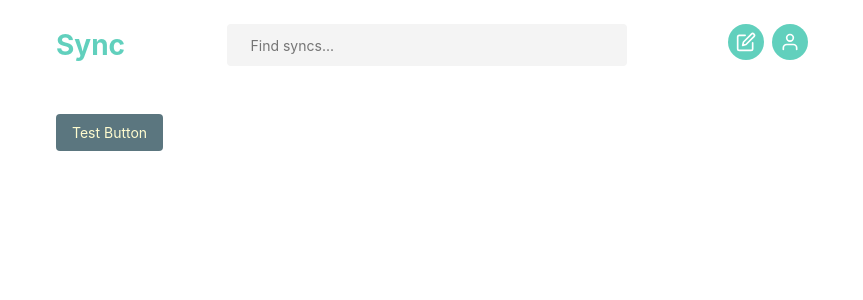
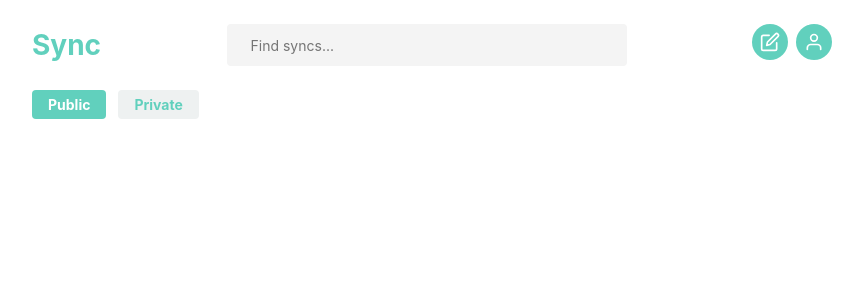
Before and after one commit to yingninggui/sync, a React (Create React App) app in the folder client/: page / in a window 1280 px wide. Shown: the top 300 px of the page, without its empty margins (208-1071 px from the left). Built offline with nearby package versions, Linux system fonts and the light colour scheme.

Commit message:
Add basic routes and pages

```diff
--- a/client/src/App.tsx
+++ b/client/src/App.tsx
@@ -1,34 +1,29 @@
 import React from 'react';
-import styled from 'styled-components';
 import { BrowserRouter as Router, Switch, Route } from 'react-router-dom';
 
-import { HOME_PAGE_ROUTE, PROFILE_PAGE_ROUTE, SYNC_PAGE_ROUTE } from './constants/Routes';
-import { PAGE_CONTENT_WIDTH } from './constants/Styles';
+import { HOME_PAGE_ROUTE, PROFILE_PAGE_ROUTE, SYNC_PAGE_ROUTE, LOGIN_PAGE_ROUTE } from './constants/Routes';
 
-import HomePage from './components/pages/HomePage';
 import Navbar from './components/navigation/Navbar';
 import Footer from './components/navigation/Footer';
+
+// TODO: Lazy load page components
+import HomePage from './components/pages/HomePage';
+import ProfilePage from './components/pages/ProfilePage';
+import SyncPage from './components/pages/SyncPage';
+import LoginPage from './components/pages/LoginPage';
 
 const App: React.FC = () => (
   <Router>
     <Navbar />
-    <PageWrapper>
-      <Switch>
-        <Route exact path={HOME_PAGE_ROUTE} component={() => <HomePage />} />
-        <Route path={PROFILE_PAGE_ROUTE} component={() => <div />} />
-        <Route path={SYNC_PAGE_ROUTE} component={() => <div />} />
-        <Route component={() => <div>Not Found</div>} />
-      </Switch>
-    </PageWrapper>
+    <Switch>
+      <Route exact path={HOME_PAGE_ROUTE} component={() => <HomePage />} />
+      <Route path={PROFILE_PAGE_ROUTE} component={() => <ProfilePage />} />
+      <Route path={SYNC_PAGE_ROUTE} component={() => <SyncPage />} />
+      <Route path={LOGIN_PAGE_ROUTE} component={() => <LoginPage />} />
+      <Route component={() => <div>Not Found</div>} />
+    </Switch>
     <Footer />
   </Router>
 );
 
 export default App;
-
-const PageWrapper = styled.div`
-  padding: 24px;
-  margin: auto;
-  max-width: ${PAGE_CONTENT_WIDTH}px;
-  width: 100%;
-`;
--- a/client/src/components/common/Button.tsx
+++ b/client/src/components/common/Button.tsx
@@ -4,18 +4,27 @@ import styled from 'styled-components';
 import { DarkHover, BorderRadius, Body } from '../../constants/Styles';
 
 interface ButtonProps {
-  margin?: string;
   textColor?: string;
   bgColor?: string;
+  fontWeight?: number;
+  margin?: string;
   onClick?: () => void;
 }
 
-const Button: React.FC<ButtonProps> = ({ margin, textColor, bgColor, onClick = () => {}, children }) => (
+const Button: React.FC<ButtonProps> = ({
+  textColor,
+  bgColor,
+  fontWeight = 400,
+  margin = '0',
+  onClick = () => {},
+  children,
+}) => (
   <StyledButton
     onClick={onClick}
     onMouseDown={(e: any) => e.preventDefault()}
     textColor={textColor}
     bgColor={bgColor}
+    fontWeight={fontWeight}
     margin={margin}
   >
     {children}
@@ -24,11 +33,12 @@ const Button: React.FC<ButtonProps> = ({ margin, textColor, bgColor, onClick = (
 
 export default Button;
 
-const StyledButton = styled.button<{ margin?: string; textColor?: string; bgColor?: string }>`
+const StyledButton = styled.button<{ margin?: string; textColor?: string; bgColor?: string; fontWeight?: number }>`
   ${BorderRadius}
   ${Body}
   ${DarkHover()}
-  padding: 8px 16px;
+  padding: 4px 16px;
+  font-weight: 700;
   border: none;
   outline: none;
   color: ${({ textColor, theme }) => textColor || theme.yellow};
--- a/client/src/components/navigation/Navbar.tsx
+++ b/client/src/components/navigation/Navbar.tsx
@@ -25,7 +25,7 @@ export default withRouter(Navbar);
 
 const StyledNavbar = styled.nav`
   ${PageContent}
-  padding: 24px;
+  padding: 24px 0;
   display: flex;
   justify-content: space-between;
 `;
--- a/client/src/components/pages/HomePage.tsx
+++ b/client/src/components/pages/HomePage.tsx
@@ -1,7 +1,37 @@
-import React from 'react';
+import React, { useState } from 'react';
+import styled, { withTheme } from 'styled-components';
 
 import Button from '../common/Button';
+import { PageContent } from '../../constants/Styles';
 
-const HomePage: React.FC = () => <Button>Test Button</Button>;
+const HomePage: React.FC<any> = ({ theme }) => {
+  const [publicFeed, setPublicFeed] = useState<boolean>(true);
 
-export default HomePage;
+  return (
+    <HomePageWrapper>
+      <Button
+        fontWeight={700}
+        textColor={publicFeed ? theme.white : theme.primary}
+        bgColor={publicFeed ? theme.primary : theme.light2}
+        onClick={() => setPublicFeed(true)}
+        margin="0 12px 0 0"
+      >
+        Public
+      </Button>
+      <Button
+        fontWeight={700}
+        textColor={publicFeed ? theme.primary : theme.white}
+        bgColor={publicFeed ? theme.light2 : theme.primary}
+        onClick={() => setPublicFeed(false)}
+      >
+        Private
+      </Button>
+    </HomePageWrapper>
+  );
+};
+
+export default withTheme(HomePage);
+
+const HomePageWrapper = styled.div`
+  ${PageContent}
+`;
--- /dev/null
+++ b/client/src/components/pages/LoginPage.tsx
@@ -0,0 +1,5 @@
+import React from 'react';
+
+const LoginPage: React.FC = () => <div>Login Page</div>;
+
+export default LoginPage;
--- /dev/null
+++ b/client/src/components/pages/ProfilePage.tsx
@@ -0,0 +1,12 @@
+import React from 'react';
+import styled from 'styled-components';
+
+import { PageContent } from '../../constants/Styles';
+
+const ProfilePage: React.FC = () => <ProfilePageWrapper>Username</ProfilePageWrapper>;
+
+export default ProfilePage;
+
+const ProfilePageWrapper = styled.div`
+  ${PageContent}
+`;
--- /dev/null
+++ b/client/src/components/pages/SyncPage.tsx
@@ -0,0 +1,5 @@
+import React from 'react';
+
+const SyncPage: React.FC = () => <div>Sync Page</div>;
+
+export default SyncPage;
--- a/client/src/constants/Routes.tsx
+++ b/client/src/constants/Routes.tsx
@@ -1,3 +1,4 @@
 export const HOME_PAGE_ROUTE = '/';
 export const SYNC_PAGE_ROUTE = '/sync/:syncID';
 export const PROFILE_PAGE_ROUTE = '/profile';
+export const LOGIN_PAGE_ROUTE = '/login';
--- a/client/src/constants/Theme.tsx
+++ b/client/src/constants/Theme.tsx
@@ -15,8 +15,8 @@ export default {
   dark2: '#505f79',
   dark3: '#97a0af',
   light1: '#f4f4f4',
-  light2: '#e1e1e1',
-  light3: '#dedede',
+  light2: '#eef1f1',
+  light3: '#e1e1e1',
   light4: '#c6c6c6',
 
   transparent: 'rgba(0,0,0,0)',
```
